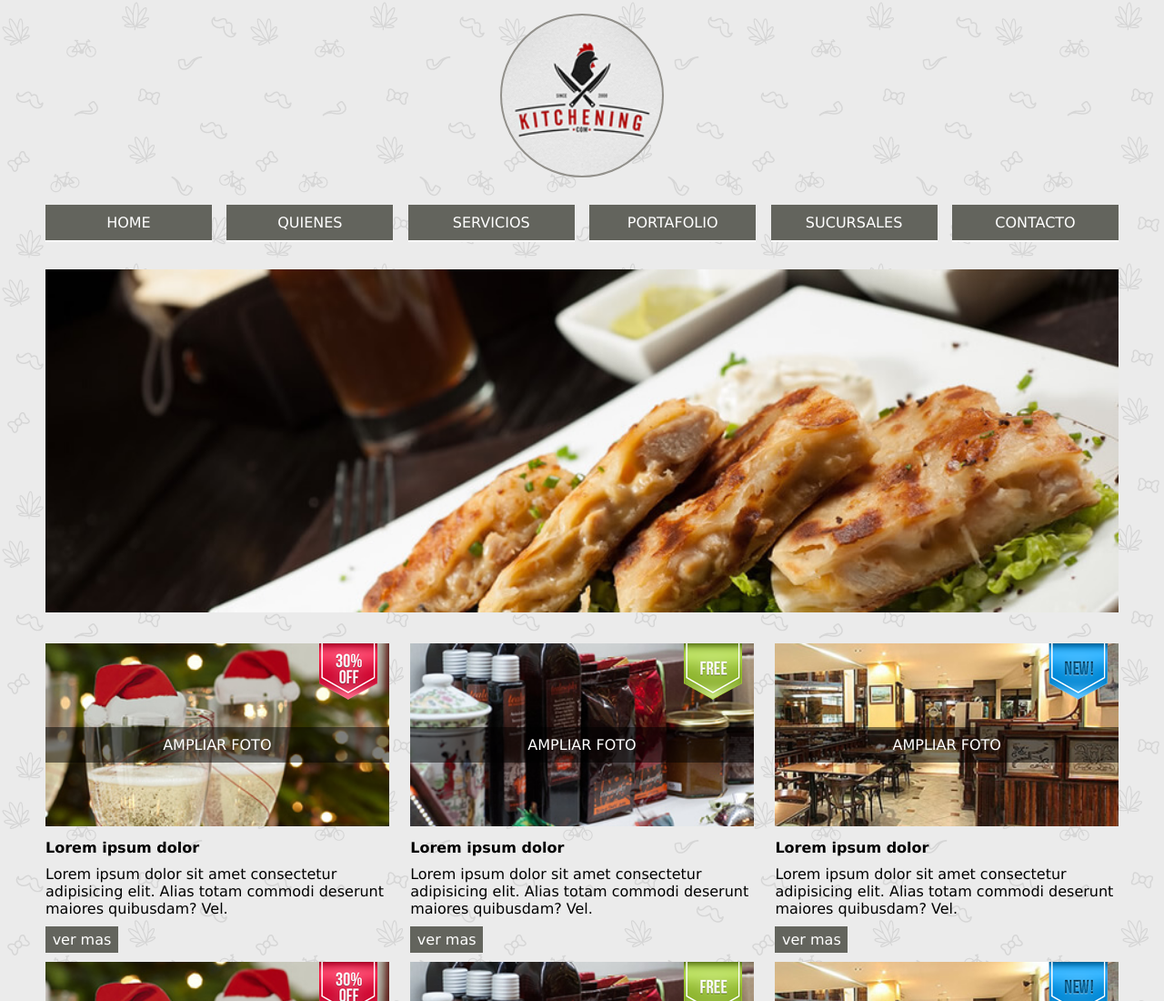
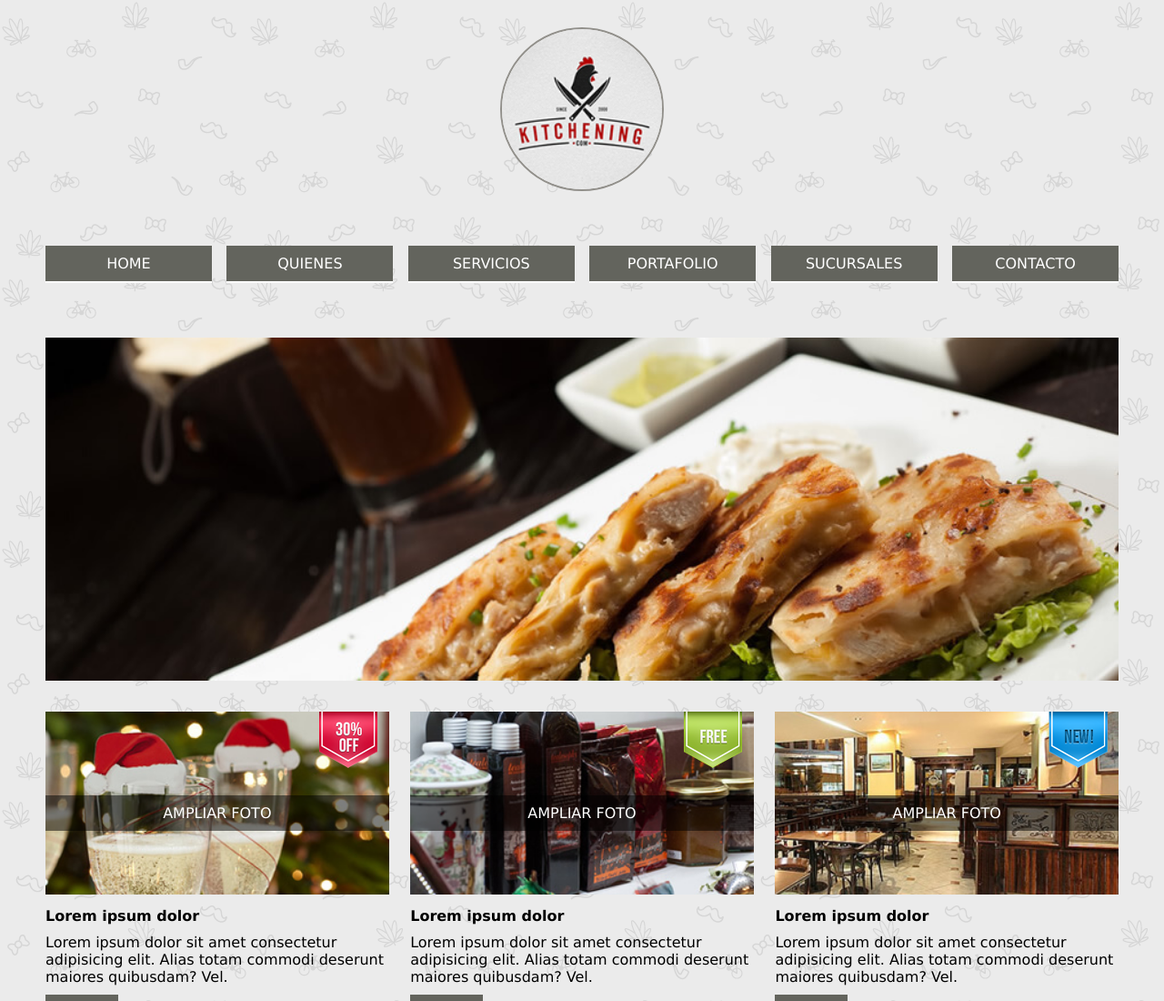
Before and after one commit to DiCerso/kitchening, a website: page views/index.html in a window 1280 px wide. Shown: the top 1100 px of the page at 91% size. Drawn offline with Linux system fonts and the light colour scheme; files that its build step writes are made by us from their sources; files whose address does not match are found by name.

Commit message:
header flex hecho

```diff
--- a/public/css/header.css
+++ b/public/css/header.css
@@ -1,16 +1,17 @@
 header{
     width: 100%;/*la caja el header cubre todo el ancho*/
+    display: flex;
+    flex-direction: column;/*establecemos que se coloque todo en columan*/
+    align-items: center;
 }
 
-header .logo{
-    background-image: url('/images/logo.jpg');
-    background-position: center;
+header .header__logo{
     border-radius: 50%;
-    background-size: cover;
     border: solid 2px var(--colorGrisClaro);
     height: 180px;
     margin: 15px auto 30px; /*auto en los costados siempre centra*/
     width: 180px;
+    margin: 30px 0;
 }
 
 .header__burger{
@@ -21,8 +22,18 @@ header .logo{
     color: white;
     border: none;
     border-radius: 5%;
-    margin: 0 auto 30px;
     display: block;
+    margin-bottom: 30px;
+}
+
+.header__menu{
+    margin: 30px 0;
+    width: 100%;
+}
+
+.header__menu ul{
+    display: flex;/*al hacer esto pone a todos en linea*/
+    flex-direction: column;/*para que no pase lo de arriba ponemos esto*/
 }
 
 .header__menu li{
@@ -44,26 +55,18 @@ header .logo{
         display: none;/*hacemos desaparecer el menu hamburgesa*/
     }
 
-
     .header__menu ul{
-        overflow: hidden;/*esta linea hace que se ocupe el espacio que ocupe las li por que estan con float*/
+        flex-direction: row;/*hacemos que se coloque de izquierda a derecha*/
+        justify-content: space-between;/*ponemos que se separen colocando un espacio entre ellos*/
     }
 
     .header__menu li{
-        width: 15.5%;
         font-size: 0.6rem;/**/
-        float: left;/* que sean flotantes es que estan por encima de la pagina */
-        margin-right: 1.4%;
-    }
-
-    .header__menu li:last-child{/*esto es un seudoselector, lo que hace es seleccionar el ultimo elemento del li*/
-        margin-right: 0;
+        width: 15.5%;/*le colocamos un ancho a cada boton */
     }
 }
-
 /* Laptop */
 @media(min-width: 768px){
     .header__menu li{
-        font-size: 1rem;/*cambio el tamaño de letra en 768px */
-    }
+        font-size: 1rem;/*cambio el tamaño de letra en 768px */        }
 }
--- a/views/index.html
+++ b/views/index.html
@@ -10,7 +10,7 @@
 </head>
 <body class="home">
     <header>
-        <div class="logo"></div>
+        <img class="header__logo" src="/images/logo.jpg" alt="">
         <button class="header__burger"><i class="fas fa-bars"></i></button>
         <nav class="header__menu">
             <ul>
```
